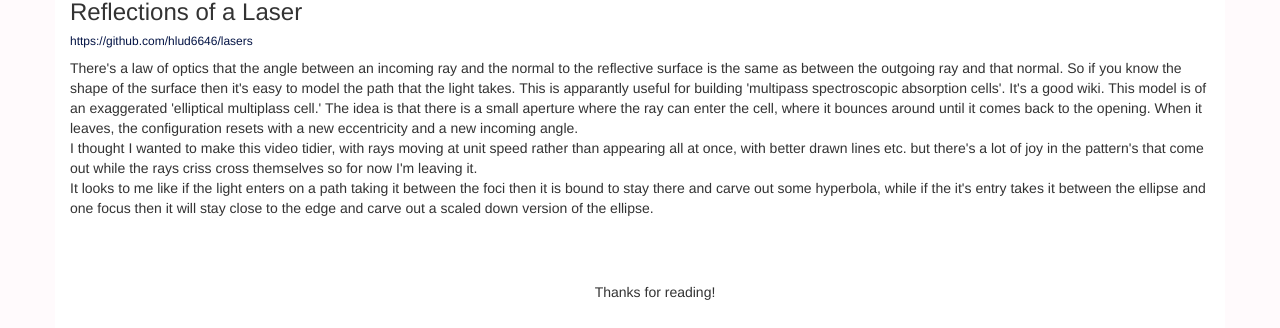
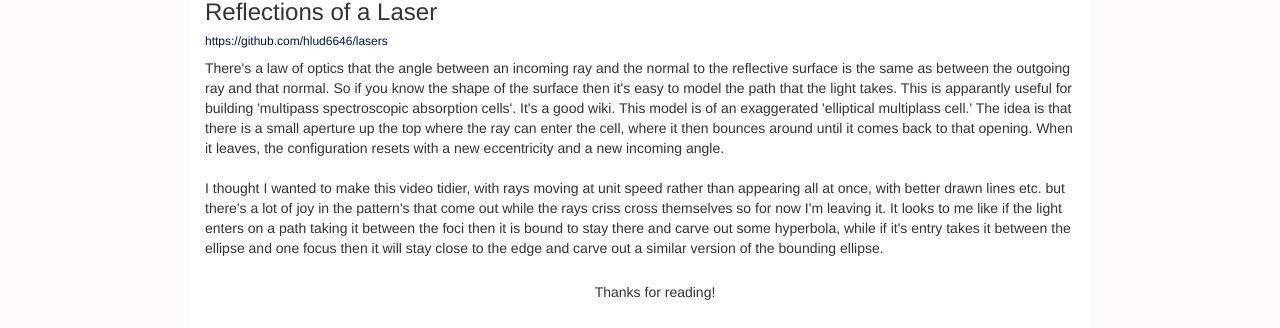
Before and after one commit to hlud6646/portfolio, a Flask app: page /lasers in a window 1280 px wide. Shown: the part 472-800 px from the top of the page. Run offline with Flask 2, Linux system fonts and the light colour scheme; some libraries are stand-ins or nearby versions.

Commit message:
updated flavour text, tidied up alignment in templates, fiddled with css.

```diff
--- a/app/cameras/odes.py
+++ b/app/cameras/odes.py
@@ -7,8 +7,8 @@ dt = 10**-2.8
 
 def init_state(A=None):
     A           = A or np.random.randint(-4, 4, (2, 2))
-    z           = (np.random.rand(2, N)-.5)  # z lies in (-.5, .5)
-    color       = np.random.uniform(0, .9, (N, 3))*100
+    z           = (np.random.rand(2, N) - .5)  # z lies in (-.5, .5)
+    color       = np.random.uniform(0, .9, (N, 3)) * 100
     return (A, z, color)
 
 def update(z, A):
--- a/app/static/css/mine.css
+++ b/app/static/css/mine.css
@@ -18,6 +18,7 @@ body {
 }
 
 .container {
+	width: 900px;
 	min-height: 100vh;
 	overflow: hidden;
 	display: block;
--- a/app/templates/lasers.html
+++ b/app/templates/lasers.html
@@ -1,39 +1,42 @@
 {% extends "layout.html" %}
 {% set active_page = "lasers" %}
-
 
 {% block title %}
 Reflections of a Laser
 {% endblock %}
 
-
 {% block visualisation %}
 	<img src='{{ url_for("stream", title="lasers") }}'>
 {% endblock %}
-
 
 {% block source %}
 	<a href="https://github.com/hlud6646/lasers">https://github.com/hlud6646/lasers</a>
 {% endblock %}
 
-
-
-
 {% block subtitle %}
 	Reflections of a Laser
 {% endblock %}
 
-
 {% block words %}
-	There's a law of optics that the angle between an incoming ray and the normal to the reflective surface
-	is the same as between the outgoing ray and that normal.  So if you know the shape of the surface then it's easy
-	to model the path that the light takes.
-	This is apparantly useful for building 'multipass spectroscopic absorption cells'. It's a good wiki.
-	This model is of an exaggerated 'elliptical multiplass cell.'  The idea is that there is a small aperture where the ray can enter
-	the cell, where it bounces around until it comes back to the opening.  When it leaves, the configuration resets with a new eccentricity and a new incoming angle.
-	<br>
-	I thought I wanted to make this video tidier, with rays moving at unit speed rather than appearing all at once, with better drawn lines etc.
-	but there's a lot of joy in the pattern's that come out while the rays criss cross themselves so for now I'm leaving it.
-	<br>
-	It looks to me like if the light enters on a path taking it between the foci then it is bound to stay there and carve out some hyperbola, while if the it's entry takes it between the ellipse and one focus then it will stay close to the edge and carve out a scaled down version of the ellipse.
+	There's a law of optics that the angle between an incoming ray
+	and the normal to the reflective surface is the same as between
+	the outgoing ray and that normal.  So if you know the shape of
+	the surface then it's easy to model the path that the light takes.
+	This is apparantly useful for building 'multipass spectroscopic
+	absorption cells'. It's a good wiki. This model is of an exaggerated
+	'elliptical multiplass cell.'  The idea is that there is a small
+	aperture up the top where the ray can enter the cell, where it then
+	bounces around until it comes back to that opening.
+	When it leaves, the configuration resets with a new eccentricity
+	and a new incoming angle.
+	<br><br>
+	I thought I wanted to make this video tidier, with rays moving at
+	unit speed rather than appearing all at once, with better drawn lines etc.
+	but there's a lot of joy in the pattern's that come out while the rays
+	criss cross themselves so for now I'm leaving it.  It looks to me
+	like if the light enters on a path taking it between the foci then
+	it is bound to stay there and carve out some hyperbola, while if
+	it's entry takes it between the ellipse and one focus then it will
+	stay close to the edge and carve out a similar version of the
+	bounding ellipse.
 {% endblock %}
```
Also changed, not shown: app/templates/chess.html (+4 -10 lines), app/templates/game_of_life.html (+15 -16 lines), app/templates/index.html (+5 -5 lines), app/templates/odes.html (+8 -13 lines), app/templates/three_body.html (+7 -13 lines).
